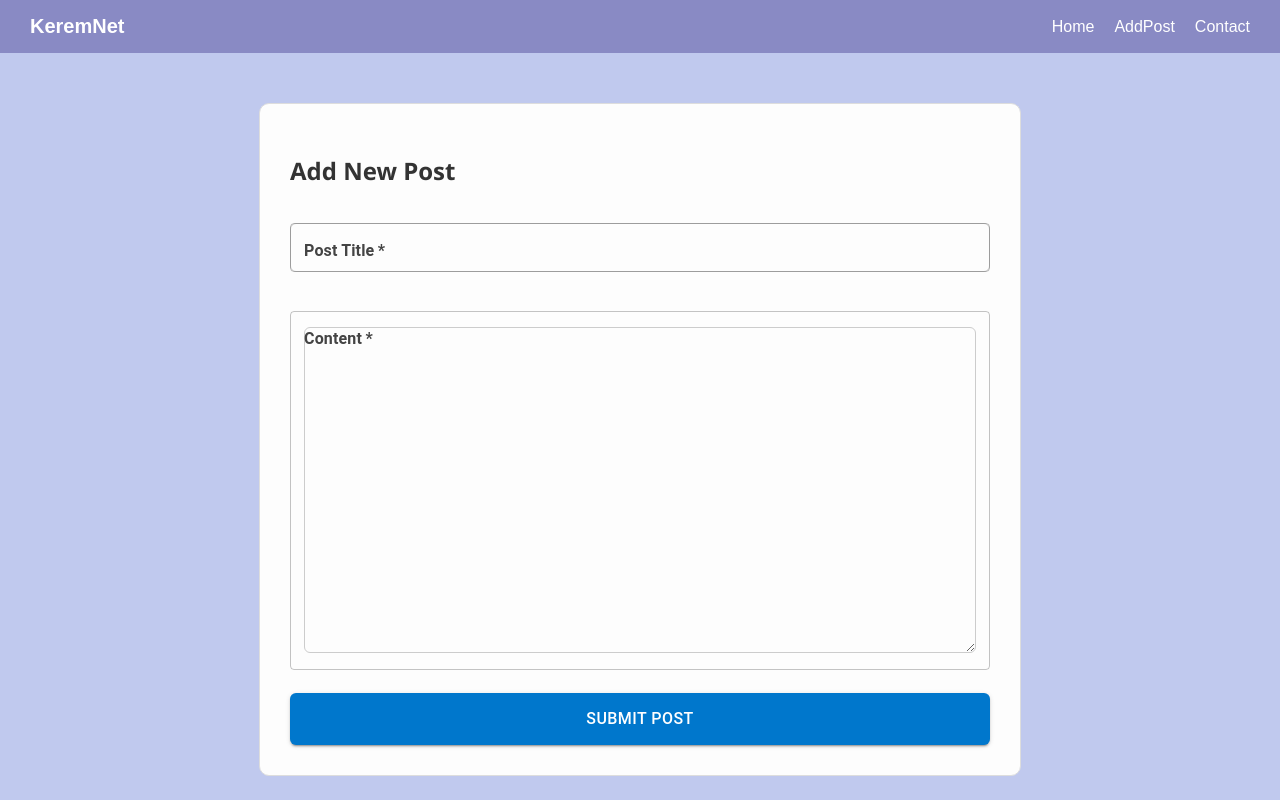
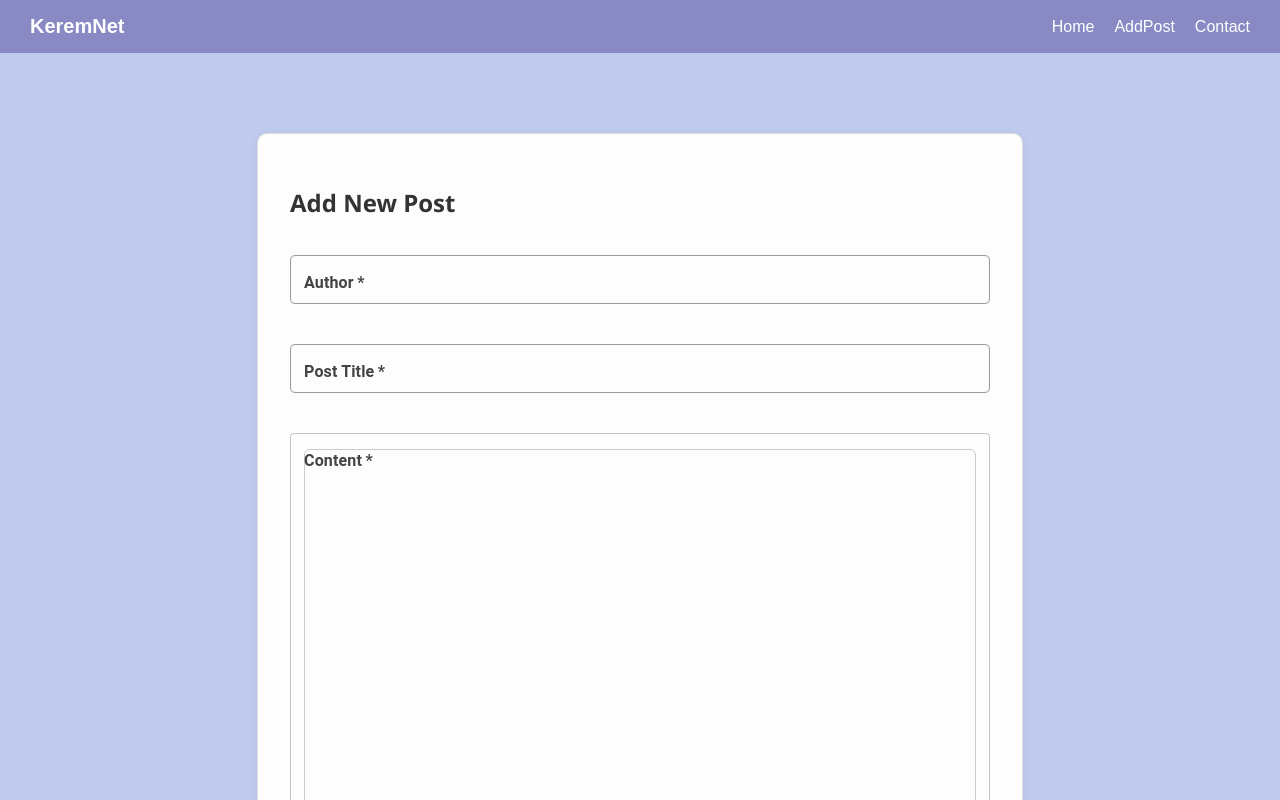
Before and after one commit to koralbs31/keremnet, a React (Create React App) app: page /addpost in a window 1280 px wide. Shown: the top 800 px of the page. Built offline with nearby package versions, Linux system fonts and the light colour scheme.

Commit message:
made the add post connect with the api and add the posts

```diff
--- a/src/components/ApplicationLayout/Pages/AddPost/AddPost.css
+++ b/src/components/ApplicationLayout/Pages/AddPost/AddPost.css
@@ -1,30 +1,32 @@
-.add-post{
-    font-family: 'Segoe UI', Arial, sans-serif;
-    background-color: var(--light-color);
-    height: 100vh;
-    overflow: auto;
+.add-post {
+  font-family: 'Segoe UI', Arial, sans-serif;
+  background-color: var(--light-color);
+  min-height: 100vh;
+  overflow: auto;
+  padding: 2rem 1rem;
 }
 
 .add-post-container {
-  max-width: 700px;
-  margin: 50px auto;
-  padding: 30px;
+  max-width: 43.75rem; /* 700px */
+  margin: 3rem auto;
+  padding: 2rem;
   background-color: #fdfdfd;
   border: 1px solid #ddd;
-  border-radius: 10px;
+  border-radius: 0.625rem;
   font-family: 'Segoe UI', sans-serif;
+  box-shadow: 0 0.125rem 0.5rem rgba(0, 0, 0, 0.05);
 }
 
 .add-post-container h2 {
-  margin-bottom: 20px;
-  font-size: 24px;
+  margin-bottom: 1.25rem;
+  font-size: 1.5rem;
   color: #333;
 }
 
 .add-post-form {
   display: flex;
   flex-direction: column;
-  gap: 15px;
+  gap: 1rem;
 }
 
 .add-post-form label {
@@ -34,13 +36,13 @@
 
 .add-post-form input,
 .add-post-form textarea {
-  padding: 12px;
+  padding: 0.75rem;
   border: 1px solid #ccc;
-  border-radius: 6px;
-  font-size: 16px;
+  border-radius: 0.375rem;
+  font-size: 1rem;
   resize: vertical;
   outline: none;
-  transition: border-color 0.2s;
+  transition: border-color 0.2s ease;
 }
 
 .add-post-form input:focus,
@@ -49,19 +51,5 @@
 }
 
 .add-post-form textarea {
-  min-height: 150px;
+  min-height: 10rem;
 }
-
-.add-post-form button {
-  padding: 12px;
-  background-color: #0077cc;
-  color: white;
-  font-size: 16px;
-  border: none;
-  border-radius: 6px;
-  cursor: pointer;
-}
-
-.add-post-form button:hover {
-  background-color: #005fa3;
-}
--- a/src/components/ApplicationLayout/Pages/AddPost/AddPost.tsx
+++ b/src/components/ApplicationLayout/Pages/AddPost/AddPost.tsx
@@ -1,13 +1,20 @@
 import React from 'react';
 import { TextField, Button } from '@mui/material';
 import { useForm } from '../../../../hooks/useForm';
+import axios from 'axios';
 import './AddPost.css';
 
 const AddPost: React.FC = () => {
   const { formData: post, handleChange, handleSubmit } = useForm(
     { author: '', title: '', content: '' },
-    (data) => {
-      alert(`Post added!\n\nTitle: ${data.title}\nContent: ${data.content}`);
+    async (data) => {
+      try {
+        await axios.post('http://localhost:8080/api/posts/add', data);
+        alert(`Post added!`);
+      } catch (error) {
+        console.error(error);
+        alert('Something went wrong while adding the post.');
+      }
     }
   );
 
@@ -16,6 +23,16 @@ const AddPost: React.FC = () => {
       <div className="add-post-container">
         <h2>Add New Post</h2>
         <form className="add-post-form" onSubmit={handleSubmit}>
+          <TextField
+            label="Author"
+            name="author"
+            variant="outlined"
+            fullWidth
+            margin="normal"
+            value={post.author}
+            onChange={handleChange}
+            required
+          />
           <TextField
             label="Post Title"
             name="title"
@@ -26,19 +43,17 @@ const AddPost: React.FC = () => {
             onChange={handleChange}
             required
           />
-
           <TextField
             label="Content"
             name="content"
             margin="normal"
             multiline
-            rows={2}
+            rows={4}
             fullWidth
             value={post.content}
             onChange={handleChange}
             required
           />
-
           <Button variant="contained" color="primary" type="submit">
             Submit Post
           </Button>
```
